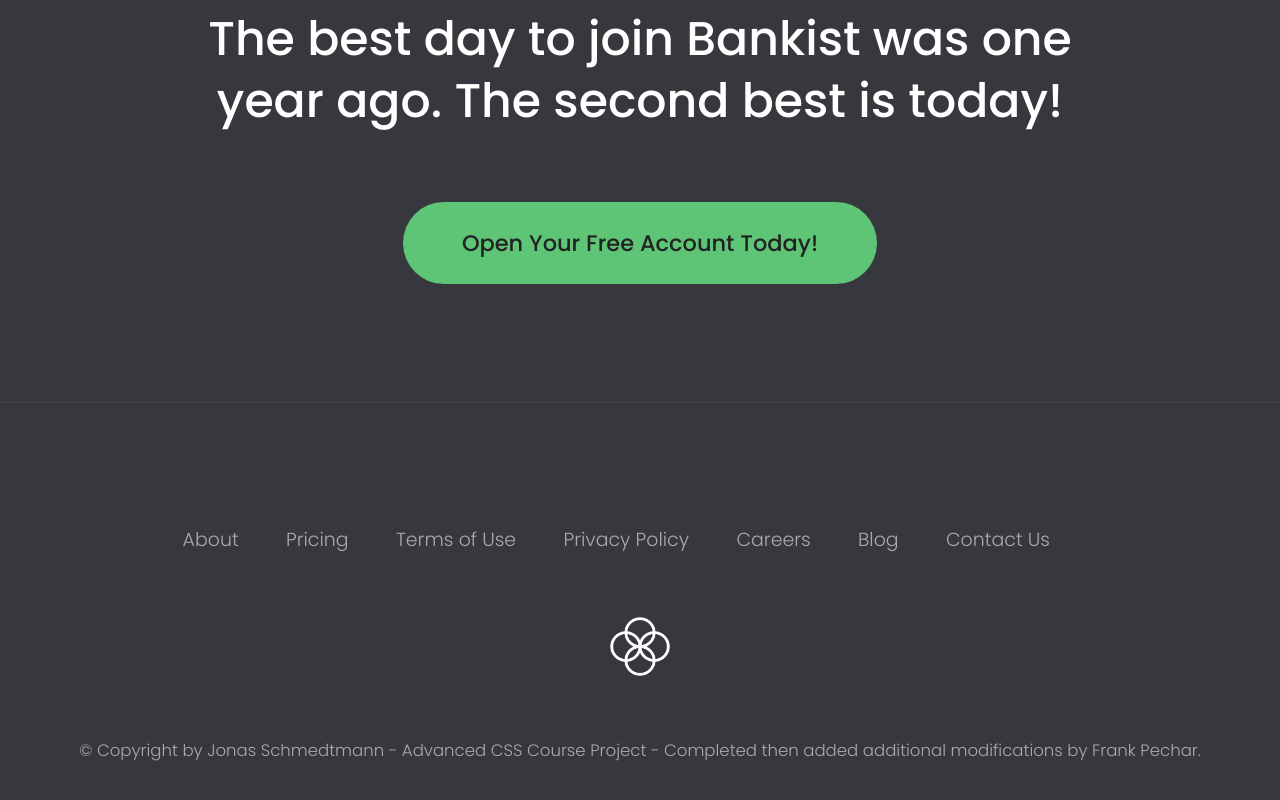
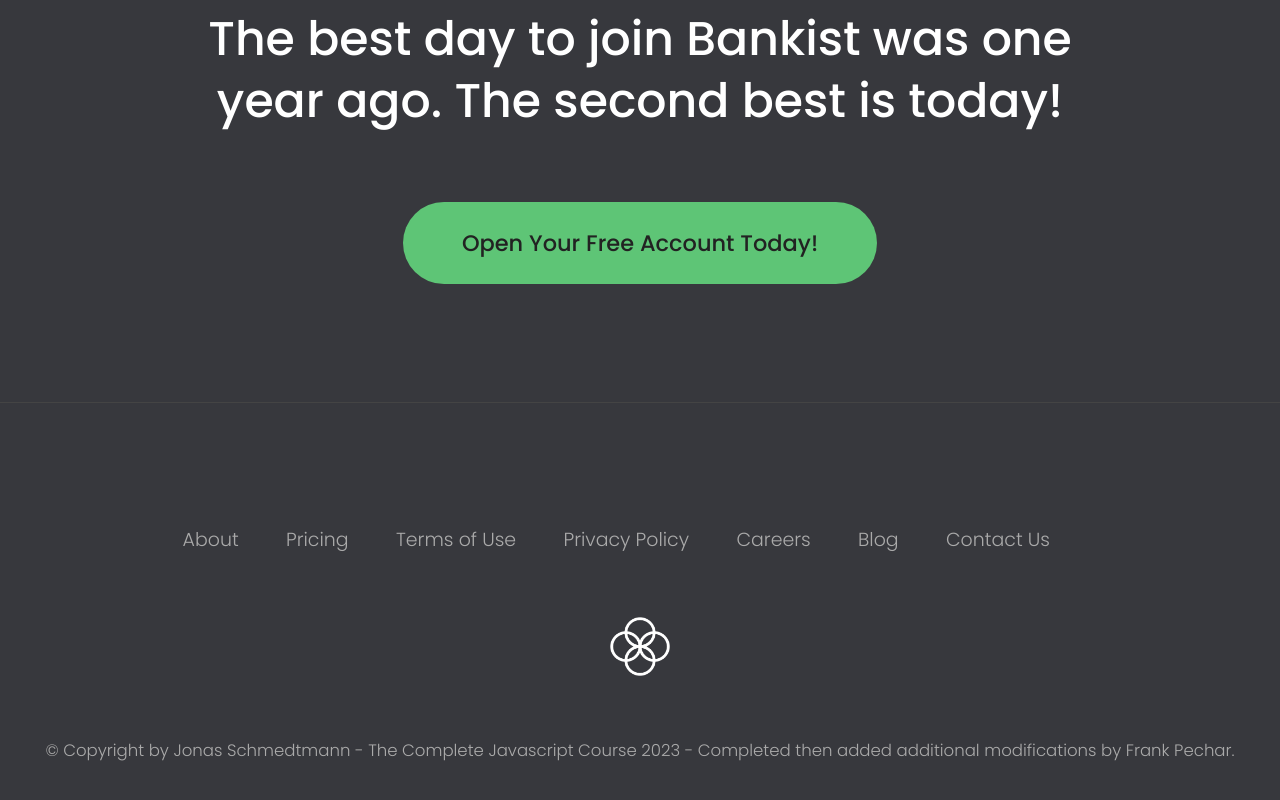
Before and after one commit to Frank-Pechar/js-bank-landing-page, a website: page index.html in a window 1280 px wide. Shown: the part 4906-5706 px from the top of the page. Drawn offline with Linux system fonts and the light colour scheme.

Commit message:
Comments changes

```diff
--- a/index.html
+++ b/index.html
@@ -341,7 +341,7 @@
           href="https://twitter.com/jonasschmedtman"
           >Jonas Schmedtmann</a
         >
-        - Advanced CSS Course Project - Completed then added additional
+        - The Complete Javascript Course 2023 - Completed then added additional
         modifications by Frank Pechar.
       </p>
     </footer>
```
